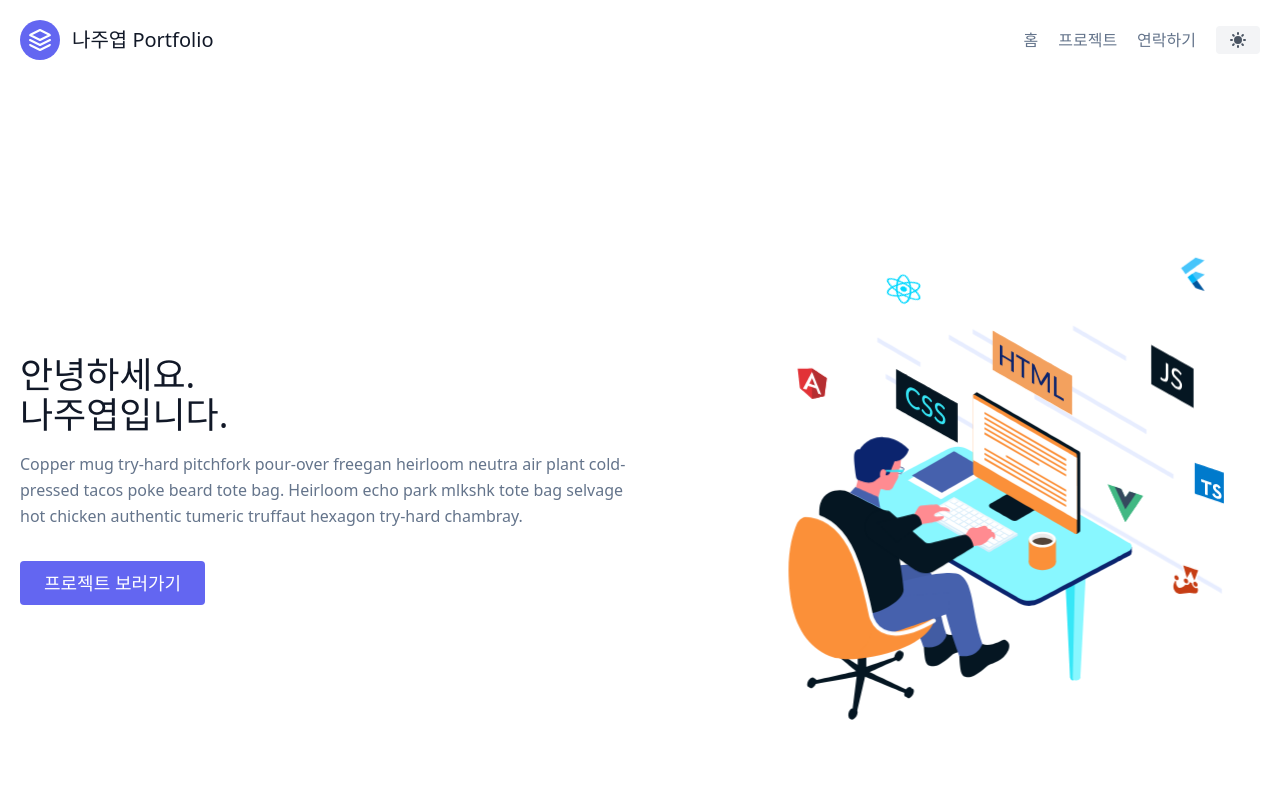
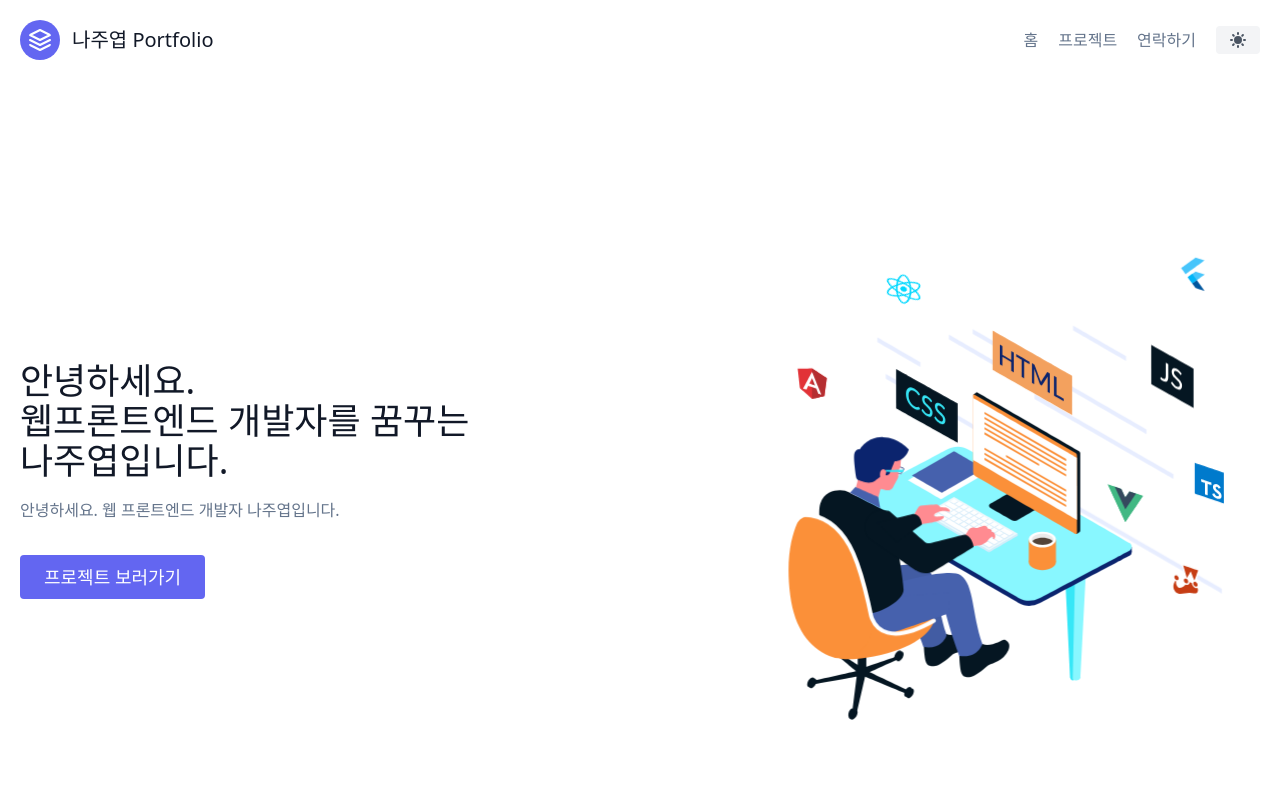
Before and after one commit to PMtHk/Na-Portfolio, a Next.js app: page / in a window 1280 px wide. Shown: the top 800 px of the page. Built offline with nearby package versions, Linux system fonts and the light colour scheme.

Commit message:
hero.js 소개글 수정

```diff
--- a/components/home/hero.js
+++ b/components/home/hero.js
@@ -7,13 +7,11 @@ export default function Hero() {
       <div className="lg:flex-grow md:w-1/2 lg:pr-24 md:pr-16 flex flex-col md:items-start md:text-left mb-16 md:mb-0 items-center text-center">
         <h1 className="title-font sm:text-4xl text-3xl mb-4 font-medium text-gray-900">
           안녕하세요. <br />
+          웹프론트엔드 개발자를 꿈꾸는 <br />
           나주엽입니다.
         </h1>
         <p className="mb-8 leading-relaxed">
-          Copper mug try-hard pitchfork pour-over freegan heirloom neutra air
-          plant cold-pressed tacos poke beard tote bag. Heirloom echo park
-          mlkshk tote bag selvage hot chicken authentic tumeric truffaut hexagon
-          try-hard chambray.
+          안녕하세요. 웹 프론트엔드 개발자 나주엽입니다.
         </p>
         <div className="flex justify-center">
           <Link href="/projects">
```
